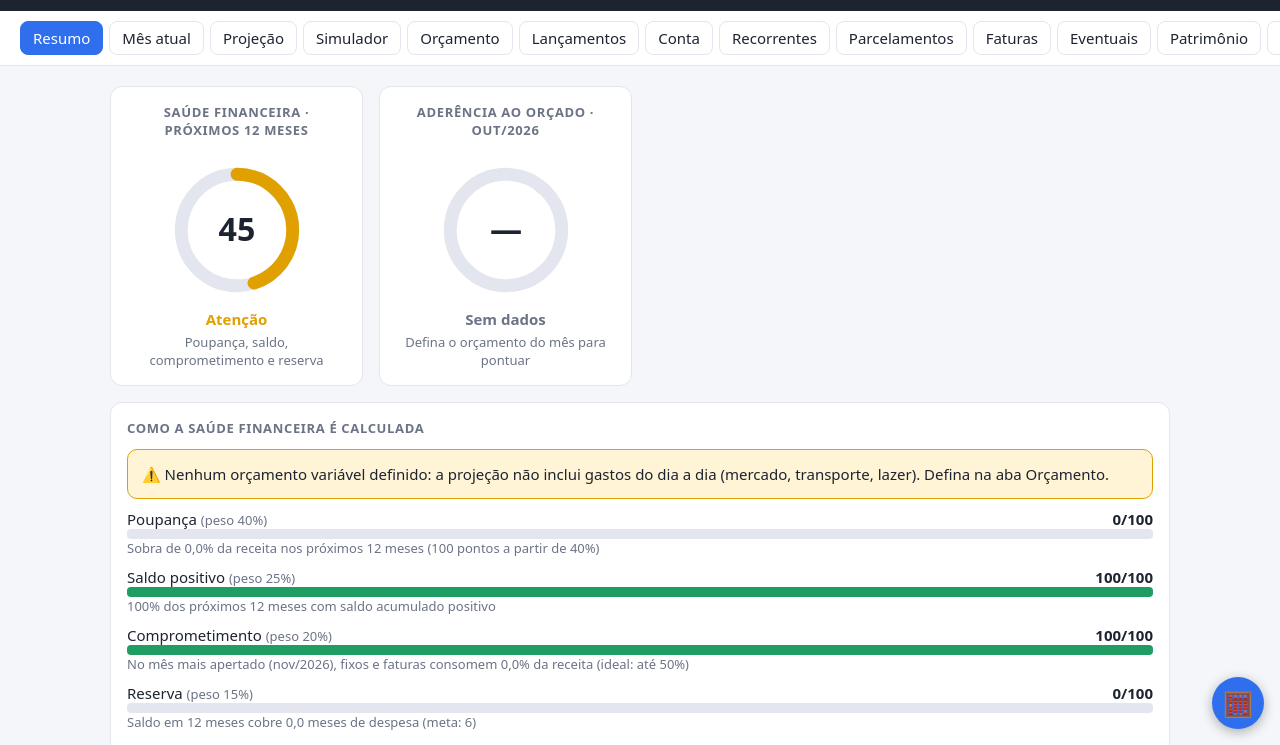
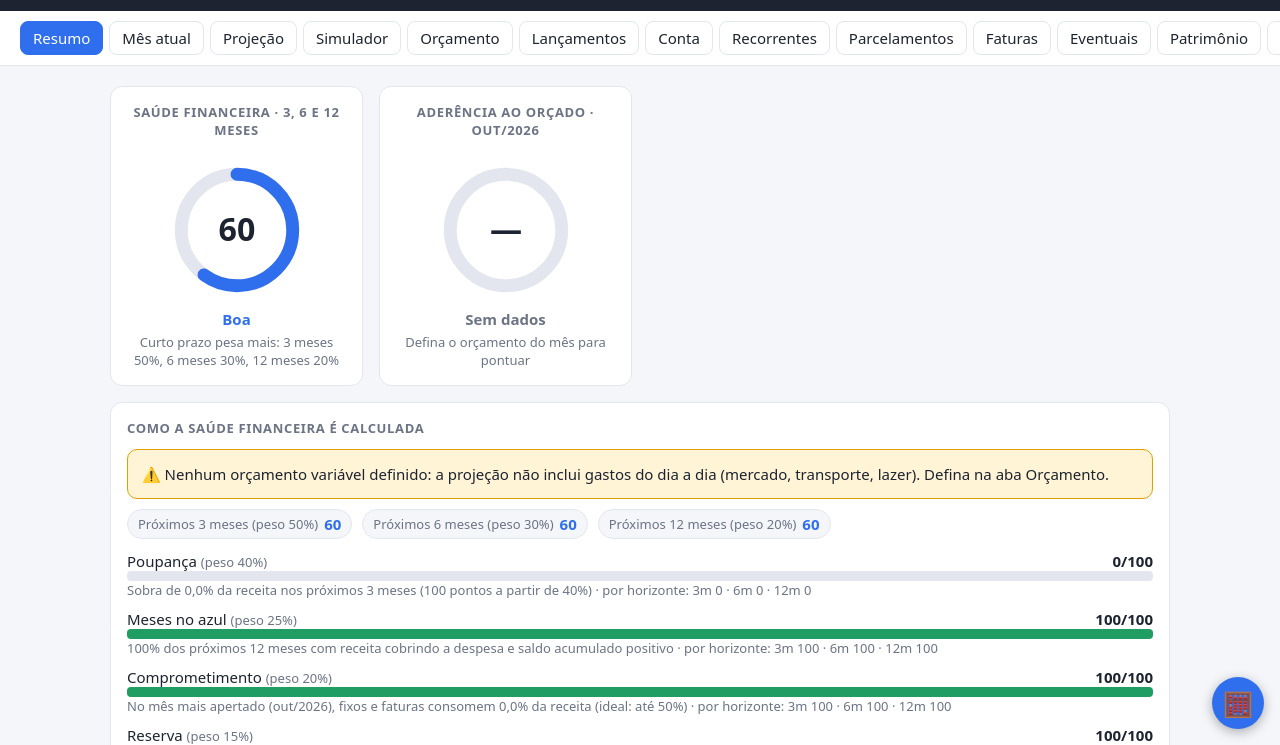
Before and after one commit to PlayerBuster/Controle, a plain HTML site: page index.html in a window 1280 px wide. Shown: the part 55-800 px from the top of the page. Drawn offline with Linux system fonts and the light colour scheme.

Commit message:
Saúde financeira por horizontes: 3 meses (50%), 6 (30%) e 12 (20%)
- Regra de fundo: em nenhum mês se pode gastar mais do que se recebe
- Série a partir do mês atual, carregando o déficit dele
- 3 meses piores que 6: a nota perde a diferença, com aviso
- Poupança zera com déficit no horizonte; Reserva pelo pior saldo acumulado
- 'Meses no azul' (receita cobre a despesa e acumulado positivo)
- Limites: déficit/saldo negativo em 3 meses (25), em 12 meses (39), sem orçamento (79)
- Quadro mostra a nota de cada horizonte

Co-Authored-By: Claude Opus 5.5 <noreply@anthropic.com>

```diff
--- a/index.html
+++ b/index.html
@@ -353,52 +353,89 @@ const soma = (g, k) => g.reduce((a, r) => a + r[k], 0);
 const abrevMoeda = v => (v < 0 ? '−' : '') + 'R$ ' +
   (Math.abs(v) >= 1000 ? (Math.abs(v) / 1000).toFixed(1).replace('.', ',') + 'k' : Math.round(Math.abs(v)));
 
-// Saúde financeira: olha o mês atual e os próximos 12 meses da projeção (não a média de 36 meses,
-// que dilui o aperto de agora com os meses em que as parcelas já terminaram).
-// Limites: despesa do mês atual acima da receita → no máximo 59 (Atenção); saldo acumulado negativo
-// em algum dos 12 meses → no máximo 39 (Crítica); sem orçamento variável → no máximo 79, porque a
-// projeção não teria os gastos do dia a dia.
+/* Saúde financeira, conservadora. Regra de fundo: em nenhum mês se pode gastar mais do que se recebe.
+   - Série de 12 meses a partir do mês atual (mesmo que seja anterior ao 1º mês da projeção); o saldo
+     acumulado parte do saldo inicial da conta e carrega o déficit do mês atual.
+   - Cada critério é calculado em 3, 6 e 12 meses; o curto prazo pesa mais (50%, 30%, 20%).
+   - Se os 3 meses forem piores que os 6, a nota perde a diferença (e isso é mostrado).
+   - Poupança vale 0 no horizonte com algum mês em déficit; Reserva usa o pior saldo acumulado
+     (negativo = 0); "Meses no azul" só conta mês com receita ≥ despesa e saldo acumulado ≥ 0.
+   - Limites: déficit ou saldo negativo nos próximos 3 meses → no máximo 25; nos 12 meses → no máximo 39;
+     sem orçamento variável → no máximo 79 (a projeção não teria os gastos do dia a dia). */
+const HORIZONTES = [{ h: 3, peso: 0.5 }, { h: 6, peso: 0.3 }, { h: 12, peso: 0.2 }];
+function serieSaude() {
+  const p0 = S.config.primeiroMes, ini = mIdx(mkOf(hoje())) < mIdx(p0) ? mkOf(hoje()) : p0;
+  const proj = projecao(36);
+  let acum = Number(S.config.saldoConta) || 0;
+  return Array.from({ length: 12 }, (_, i) => {
+    const m = addM(ini, i), r = proj.find(x => x.m === m);
+    const b = r || mesBase(m), L = r ? r.L : b.I;
+    acum += b.rt - L;
+    return { m, rt: b.rt, L, ef: b.ef, fat: b.fat, saldo: b.rt - L, acum };
+  });
+}
 function scoreSaude() {
-  const proj = projecao(36).slice(0, 12);
-  const rt = soma(proj, 'rt');
-  const saldo = soma(proj, 'saldo');
-  const L = soma(proj, 'L');
-  const pior = (a, f) => a.reduce((x, r) => (f(r) > f(x) ? r : x), a[0]);
-  // Comprometimento do mês mais apertado (fixos + faturas sobre a receita), não a média.
+  const serie = serieSaude();
+  const deficit = r => r.saldo < -0.005;
   const compromMes = r => (r.rt > 0 ? (r.ef + r.fat) / r.rt : (r.ef + r.fat > 0 ? 9.99 : 0));
-  const mesComprom = pior(proj, compromMes), comprom = compromMes(mesComprom);
-  const taxa = rt > 0 ? saldo / rt : 0;
-  const positivos = proj.filter(r => r.acum >= 0).length / proj.length;
-  const mediaDesp = L / proj.length;
-  const reserva = mediaDesp > 0 ? proj[proj.length - 1].acum / mediaDesp : 0;
-  const partes = [
-    { nome: 'Poupança', peso: 40, valor: clamp01(taxa / 0.40),
-      desc: `Sobra de ${pctTxt(taxa)} da receita nos próximos 12 meses (100 pontos a partir de 40%)` },
-    { nome: 'Saldo positivo', peso: 25, valor: positivos,
-      desc: `${Math.round(positivos * 100)}% dos próximos 12 meses com saldo acumulado positivo` },
-    { nome: 'Comprometimento', peso: 20, valor: clamp01((0.9 - comprom) / 0.4),
-      desc: `No mês mais apertado (${mNome(mesComprom.m)}), fixos e faturas consomem ${pctTxt(comprom)} da receita (ideal: até 50%)` },
-    { nome: 'Reserva', peso: 15, valor: clamp01(reserva / 6),
-      desc: `Saldo em 12 meses cobre ${reserva.toFixed(1).replace('.', ',')} meses de despesa (meta: 6)` }
-  ];
-  const bruto = Math.round(partes.reduce((a, p) => a + p.valor * p.peso, 0));
+  // Valor de cada critério (0 a 1) num horizonte de h meses.
+  const criterios = h => {
+    const s = serie.slice(0, h);
+    const rt = soma(s, 'rt'), taxa = rt > 0 ? soma(s, 'saldo') / rt : 0;
+    const temDeficit = s.some(deficit);
+    const azul = s.filter(r => !deficit(r) && r.acum >= 0).length / s.length;
+    const piorComp = s.reduce((x, r) => (compromMes(r) > compromMes(x) ? r : x), s[0]);
+    const piorAcum = s.reduce((x, r) => (r.acum < x.acum ? r : x), s[0]);
+    const mediaDesp = soma(s, 'L') / s.length;
+    const reserva = mediaDesp > 0 ? piorAcum.acum / mediaDesp : (piorAcum.acum >= 0 ? 6 : 0);
+    return {
+      Poupança: { v: temDeficit ? 0 : clamp01(taxa / 0.40), taxa, temDeficit },
+      'Meses no azul': { v: azul },
+      Comprometimento: { v: clamp01((0.9 - compromMes(piorComp)) / 0.4), comp: compromMes(piorComp), mes: piorComp.m },
+      Reserva: { v: piorAcum.acum < 0 ? 0 : clamp01(reserva / 6), reserva, mes: piorAcum.m }
+    };
+  };
+  const PESOS = { Poupança: 40, 'Meses no azul': 25, Comprometimento: 20, Reserva: 15 };
+  const porH = HORIZONTES.map(({ h, peso }) => {
+    const c = criterios(h);
+    return { h, peso, c, score: Math.round(Object.keys(PESOS).reduce((a, k) => a + c[k].v * PESOS[k], 0)) };
+  });
+  const H = h => porH.find(x => x.h === h);
+  const pct0 = v => Math.round(v * 100);
+  const linhaH = k => porH.map(x => `${x.h}m ${pct0(x.c[k].v)}`).join(' · ');
+  const c3 = H(3).c, c12 = H(12).c;
+  const partes = Object.keys(PESOS).map(k => ({
+    nome: k, peso: PESOS[k], valor: porH.reduce((a, x) => a + x.c[k].v * x.peso, 0),
+    desc: (k === 'Poupança' ? (c3.Poupança.temDeficit ? 'Há mês com déficit nos próximos 3 meses: sem sobra de verdade, poupança zero'
+          : `Sobra de ${pctTxt(c3.Poupança.taxa)} da receita nos próximos 3 meses (100 pontos a partir de 40%)`)
+      : k === 'Meses no azul' ? `${pct0(H(12).c[k].v)}% dos próximos 12 meses com receita cobrindo a despesa e saldo acumulado positivo`
+      : k === 'Comprometimento' ? `No mês mais apertado (${mNome(c12.Comprometimento.mes)}), fixos e faturas consomem ${pctTxt(c12.Comprometimento.comp)} da receita (ideal: até 50%)`
+      : `Pior saldo dos próximos 12 meses (${mNome(c12.Reserva.mes)}) cobre ${Math.max(0, c12.Reserva.reserva).toFixed(1).replace('.', ',')} meses de despesa (meta: 6)`)
+      + ` · por horizonte: ${linhaH(k)}`
+  }));
+  const ponderado = Math.round(porH.reduce((a, x) => a + x.score * x.peso, 0));
   const alertas = [];
+  // Curto prazo pior que o médio prazo: perde a diferença.
+  const piora = Math.max(0, H(6).score - H(3).score);
+  if (piora > 0) alertas.push(`Os próximos 3 meses (nota ${H(3).score}) estão piores que os próximos 6 (nota ${H(6).score}): a nota perde ${piora} pontos.`);
+  const bruto = Math.max(0, ponderado - piora);
   let teto = 100;
-  const mAtual = mkOf(hoje()), bAtual = mesBase(mAtual);
-  if (bAtual.I > bAtual.rt + 0.005) {
-    teto = Math.min(teto, 59);
-    alertas.push(`Em ${mNome(mAtual)}, as despesas previstas (${brl(bAtual.I)}) passam das receitas (${brl(bAtual.rt)}) em ${brl(bAtual.I - bAtual.rt)}.`);
-  }
-  const neg = proj.find(r => r.acum < 0);
+  const def = serie.filter(deficit);
+  if (def.length) {
+    const d = def[0], curto = serie.slice(0, 3).some(deficit);
+    teto = Math.min(teto, curto ? 25 : 39);
+    alertas.push(`Em ${mNome(d.m)}, as despesas (${brl(d.L)}) passam das receitas (${brl(d.rt)}) em ${brl(-d.saldo)}${def.length > 1 ? `; ${def.length} dos próximos 12 meses gastam mais do que recebem` : ''}.`);
+  }
+  const neg = serie.find(r => r.acum < 0);
   if (neg) {
-    teto = Math.min(teto, 39);
+    teto = Math.min(teto, serie.slice(0, 3).some(r => r.acum < 0) ? 25 : 39);
     alertas.push(`O saldo acumulado fica negativo em ${mNome(neg.m)} (${brl(neg.acum)}).`);
   }
-  if (proj.every(r => totalOrc(r.m) <= 0)) {
+  if (serie.every(r => totalOrc(r.m) <= 0)) {
     teto = Math.min(teto, 79);
     alertas.push('Nenhum orçamento variável definido: a projeção não inclui gastos do dia a dia (mercado, transporte, lazer). Defina na aba Orçamento.');
   }
-  return { score: Math.min(bruto, teto), bruto, partes, alertas };
+  return { score: Math.min(bruto, teto), bruto, ponderado, piora, horizontes: porH.map(x => ({ h: x.h, peso: x.peso, score: x.score })), partes, alertas };
 }
 
 // Aderência ao orçado no mês: categorias com orçamento > 0.
@@ -446,15 +483,19 @@ function blocoScores(m = S.config.mesRef) {
       <div class="bar" style="height:10px"><div style="width:${(p.valor * 100).toFixed(1)}%"></div></div>
       <div class="muted">${p.desc}</div>
     </div>`).join('');
-  const limitada = sa.score < sa.bruto;
+  const limitada = sa.score < sa.ponderado;
   const alertas = sa.alertas.length ? `<div class="aviso" style="margin:0 0 10px;display:block">
       ${sa.alertas.map(a => `<p style="margin:4px 0">⚠️ ${esc(a)}</p>`).join('')}
-      ${limitada ? `<p class="muted" style="margin:6px 0 0">Pelos quatro critérios abaixo a nota seria ${sa.bruto}; os alertas acima a limitam a ${sa.score}.</p>` : ''}
+      ${limitada ? `<p class="muted" style="margin:6px 0 0">Pelos critérios abaixo a nota seria ${sa.ponderado}; com os alertas acima, fica em ${sa.score}.</p>` : ''}
     </div>` : '';
+  const corH = s => (s >= 80 ? 'var(--good)' : s >= 60 ? 'var(--accent)' : s >= 40 ? '#e0a100' : 'var(--bad)');
+  const horiz = `<div class="row" style="gap:10px;margin:0 0 12px">${sa.horizontes.map(x =>
+      `<div class="chip" style="margin:0"><span class="muted">Próximos ${x.h} meses (peso ${Math.round(x.peso * 100)}%)</span> <b style="color:${corH(x.score)}">${x.score}</b></div>`).join('')}</div>`;
   return `<section class="grid">
-    ${gauge(sa.score, 'Saúde financeira · próximos 12 meses', limitada ? 'Limitada pelos alertas abaixo' : 'Poupança, saldo, comprometimento e reserva')}
+    ${gauge(sa.score, 'Saúde financeira · 3, 6 e 12 meses', limitada ? 'Limitada pelos alertas abaixo' : 'Curto prazo pesa mais: 3 meses 50%, 6 meses 30%, 12 meses 20%')}
     ${gauge(so.score, `Aderência ao orçado · ${mNome(m)}`, so.score == null ? 'Defina o orçamento do mês para pontuar' : `Gasto sem orçamento: ${brl(so.semOrc)}`)}
-    <section class="card" style="grid-column:1/-1"><h2>Como a saúde financeira é calculada</h2>${alertas}${detalhe}</section>
+    <section class="card" style="grid-column:1/-1"><h2>Como a saúde financeira é calculada</h2>${alertas}${horiz}${detalhe}
+      <p class="muted" style="margin-top:8px">Regra de fundo: em nenhum mês se pode gastar mais do que se recebe. Cada critério é calculado nos próximos 3, 6 e 12 meses (a partir do mês atual) e o curto prazo pesa mais. Se os 3 meses forem piores que os 6, a nota perde a diferença. Mês com déficit zera a poupança daquele horizonte, e saldo acumulado negativo zera a reserva.</p></section>
   </section>`;
 }
 
```
